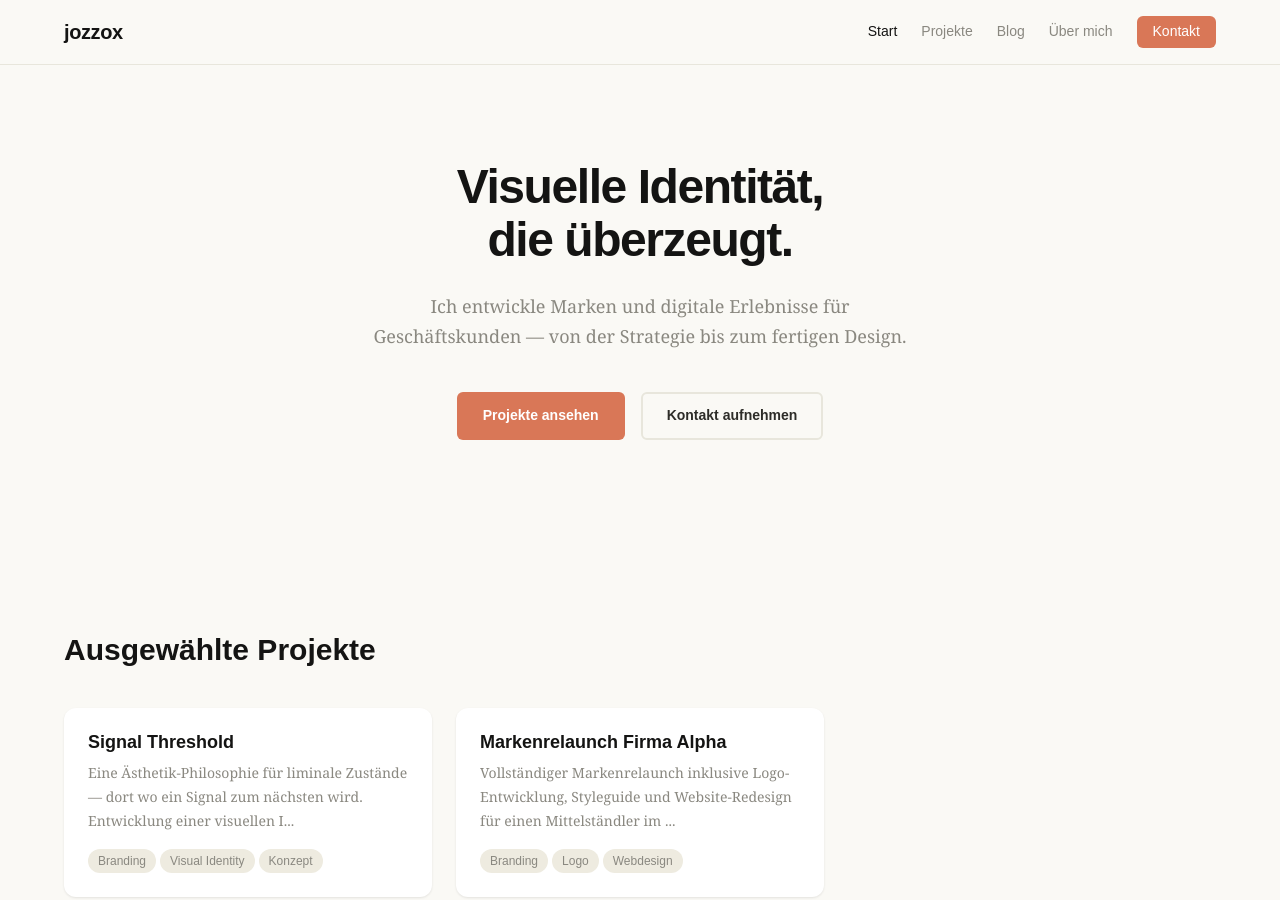
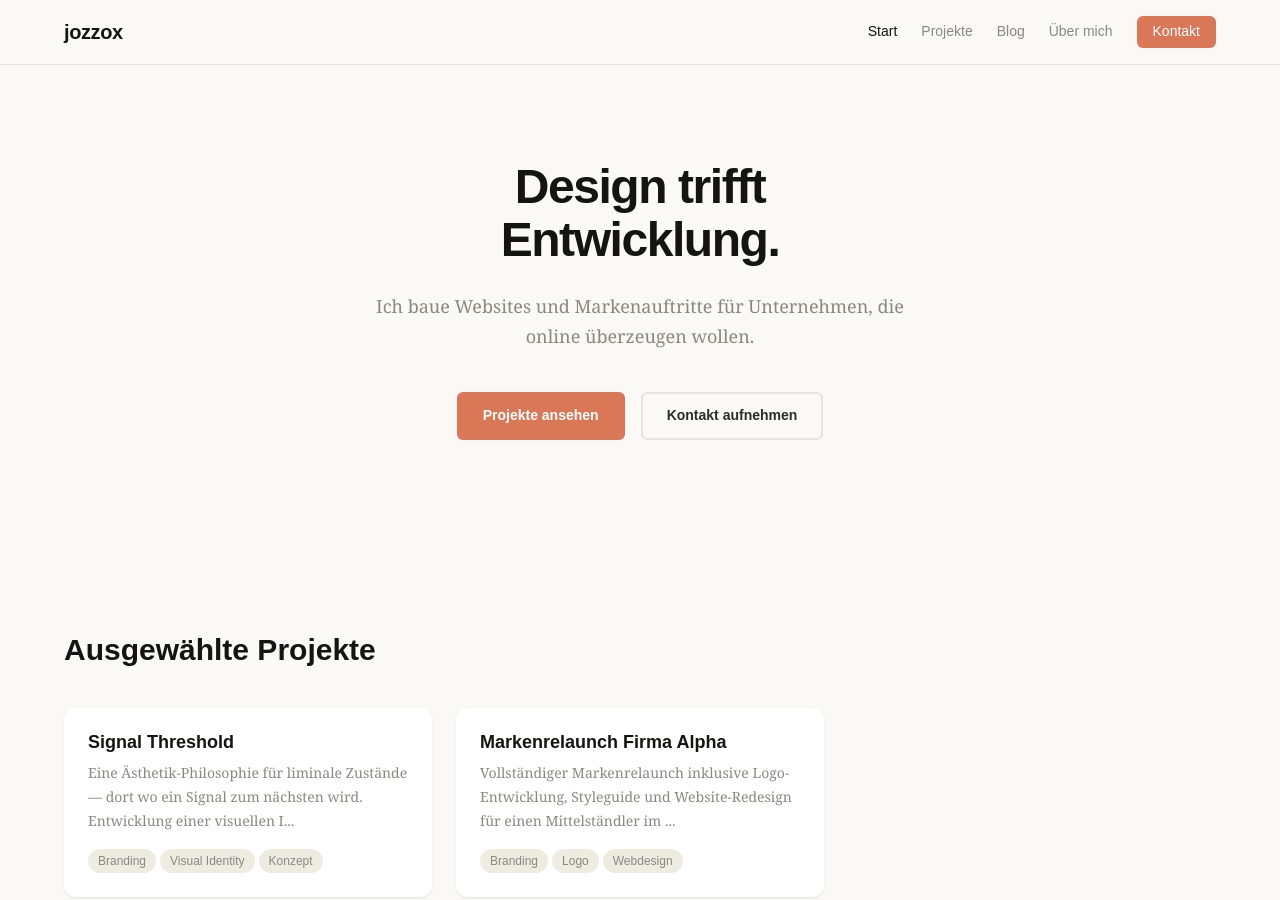
Before and after one commit to jozzox/jozzox.github.io, a Jekyll site: the page built from index.html, in a window 1280 px wide and 900 px high. Built offline with Jekyll 4.4.1, drawn with Linux system fonts in a browser that asks for light colours.

Commit message:
update(hero): neue Headline und Beschreibung
"Design trifft Entwicklung." als prägnantere Überschrift,
kürzerer und direkter Beschreibungstext für Geschäftskunden.

Co-Authored-By: Claude Sonnet 4.6 <noreply@anthropic.com>

```diff
--- a/index.html
+++ b/index.html
@@ -7,8 +7,8 @@ description: "Portfolio von jozzox — Branding, visuelle Identität und moderne
 <!-- Hero Section -->
 <section class="hero">
   <div class="container">
-    <h1 class="hero__title">Visuelle Identität,<br>die überzeugt.</h1>
-    <p class="hero__subtitle">Ich entwickle Marken und digitale Erlebnisse für Geschäftskunden — von der Strategie bis zum fertigen Design.</p>
+    <h1 class="hero__title">Design trifft<br>Entwicklung.</h1>
+    <p class="hero__subtitle">Ich baue Websites und Markenauftritte für Unternehmen, die online überzeugen wollen.</p>
     <div class="hero__actions">
       <a href="{{ '/projekte/' | relative_url }}" class="btn btn--primary">Projekte ansehen</a>
       <a href="{{ '/kontakt/' | relative_url }}" class="btn btn--outline">Kontakt aufnehmen</a>
```
